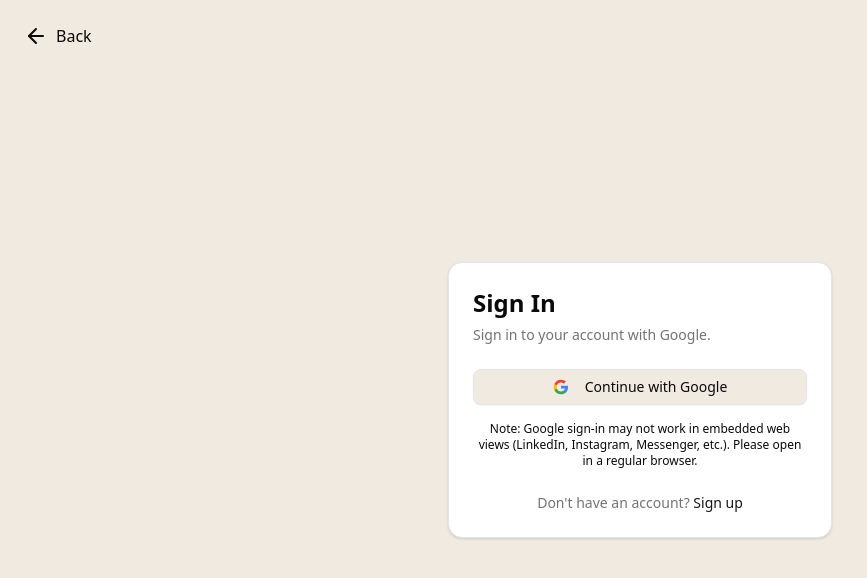
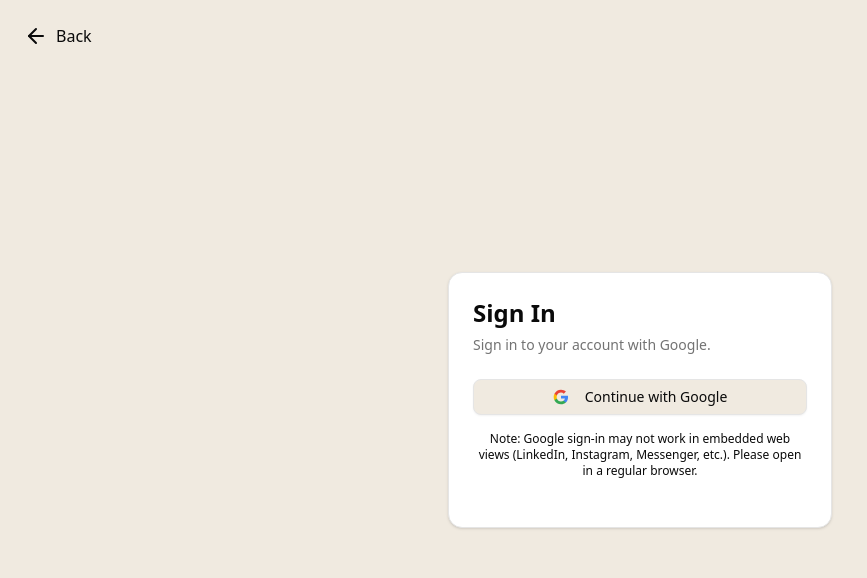
Before and after one commit to kendrick1win/compass, a Next.js app: page /login in a window 1280 px wide. Shown: the top 578 px of the page, without its empty margins (0-867 px from the left). Built offline with nearby package versions, Linux system fonts and the light colour scheme; what @supabase/auth-helpers-nextjs would draw is missing.

Commit message:
refactor login page to remove sign-up link and improve warning message formatting

```diff
--- a/app/login/page.tsx
+++ b/app/login/page.tsx
@@ -40,19 +40,14 @@
         <CardContent className="grid gap-4">
           <GoogleSignInButton />
           <p className="text-xs font-medium text-foreground text-center">
-            Note: Google sign-in may not work in embedded web views (LinkedIn, Instagram, Messenger, etc.). Please open in a regular browser.
+            Note: Google sign-in may not work in embedded web views (LinkedIn,
+            Instagram, Messenger, etc.). Please open in a regular browser.
           </p>
         </CardContent>
         <CardFooter className="flex flex-col gap-4">
           {error && (
             <div className="text-red-500 text-sm text-center">{error}</div>
           )}
-          <div className="text-sm text-muted-foreground text-center">
-            Don't have an account?{" "}
-            <Link href="/signup" className="text-primary hover:underline">
-              Sign up
-            </Link>
-          </div>
         </CardFooter>
       </Card>
     </div>
```
